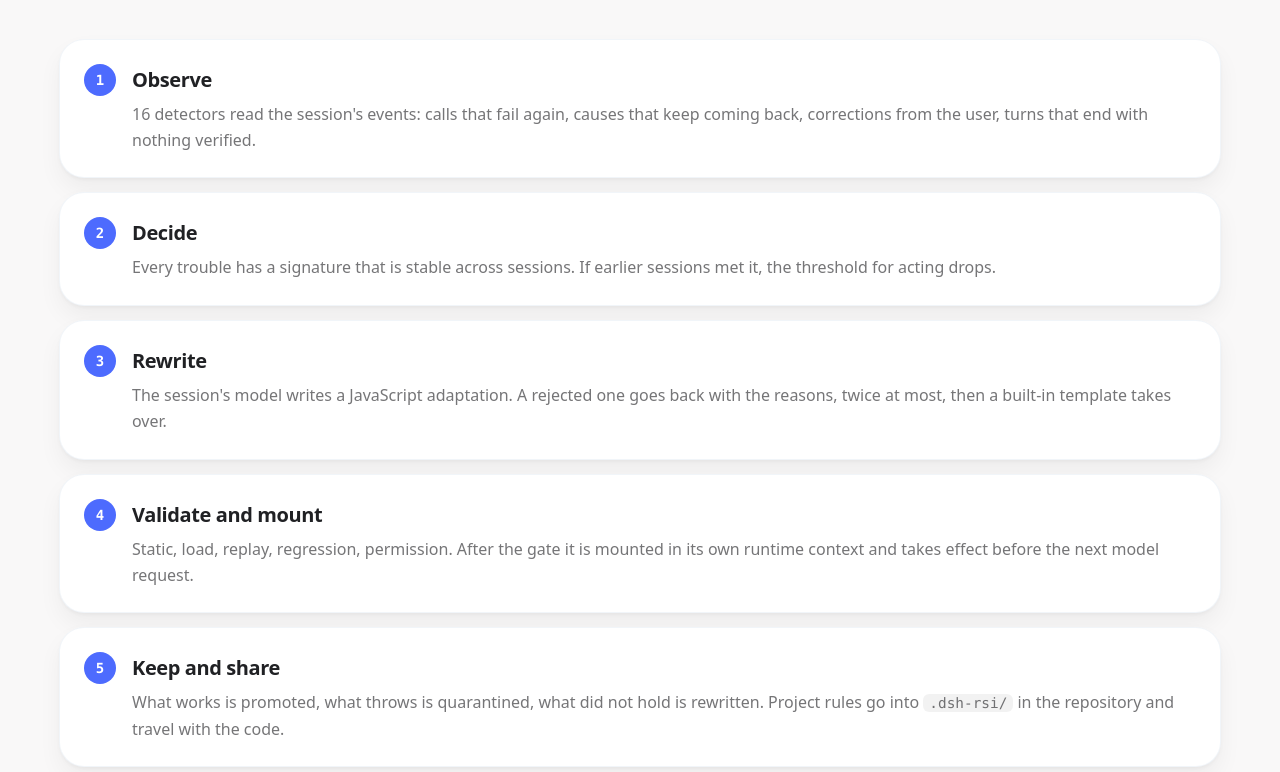
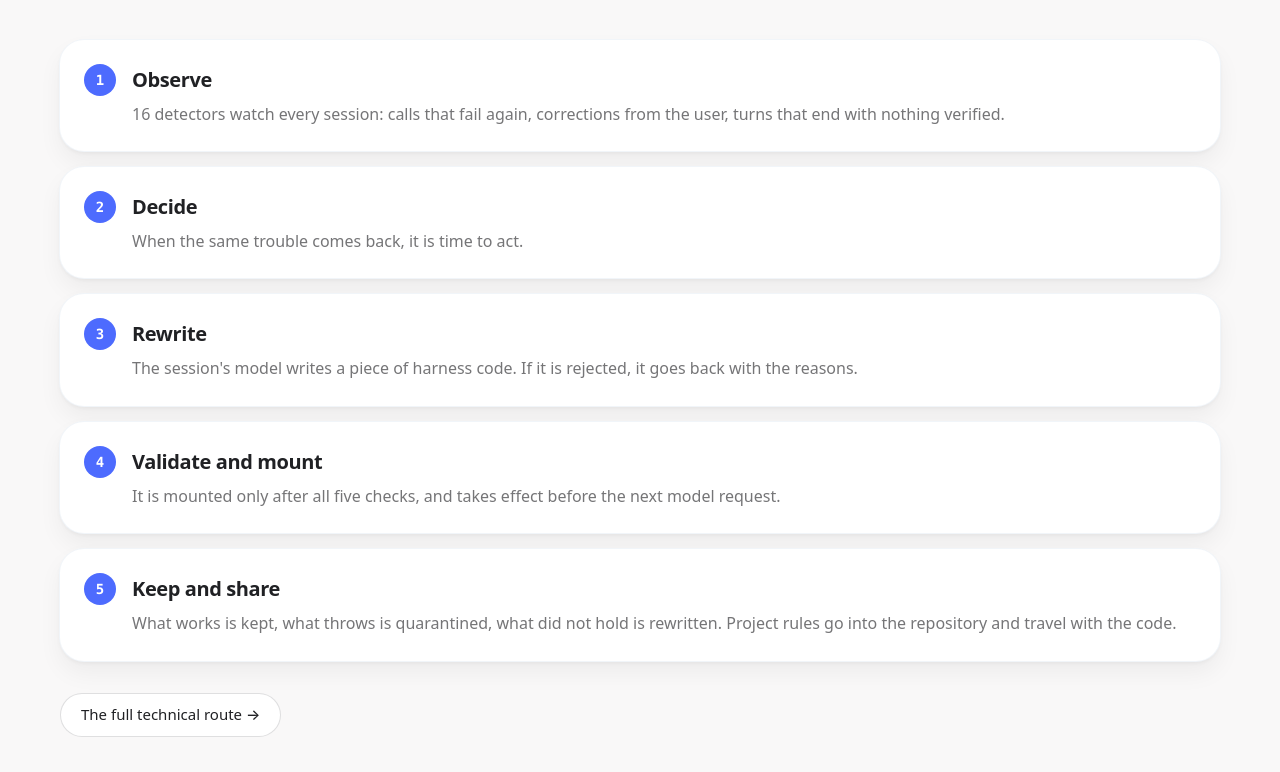
Before and after one commit to qybaihe/dshrsi, a website: page website/index.html in a window 1280 px wide. Shown: the part 2908-3680 px from the top of the page. Drawn offline with Linux system fonts and the light colour scheme.

Commit message:
Website: one plain sentence for each of the five steps
Co-Authored-By: Claude Fable 5.2 <noreply@anthropic.com>

```diff
--- a/website/index.html
+++ b/website/index.html
@@ -81,11 +81,11 @@
       <picture lang="en"><source media="(prefers-color-scheme: dark)" srcset="assets/img/pit-stop.dark.svg"><img src="assets/img/pit-stop.svg" width="1280" height="720" loading="lazy" alt="How DSHRSI works, drawn as a pit stop: the car is the harness, the driver is the model, and the new part is harness code written in the middle of a turn"></picture>
     </figure>
     <ol class="steps">
-      <li><h3><span lang="zh">观察</span><span lang="en">Observe</span></h3><p><span lang="zh">16 个判断点读会话事件：重复失败的调用、反复出现的失败原因、用户的纠正、没验证就收工的一轮。</span><span lang="en">16 detectors read the session's events: calls that fail again, causes that keep coming back, corrections from the user, turns that end with nothing verified.</span></p></li>
-      <li><h3><span lang="zh">决策</span><span lang="en">Decide</span></h3><p><span lang="zh">每个麻烦有一个跨会话稳定的签名。以前的会话见过它，这次动手的门槛就更低。</span><span lang="en">Every trouble has a signature that is stable across sessions. If earlier sessions met it, the threshold for acting drops.</span></p></li>
-      <li><h3><span lang="zh">改写</span><span lang="en">Rewrite</span></h3><p><span lang="zh">会话里的模型写一段 JavaScript 适配。被打回就带着原因重写，最多两次，再不行用内置模板。</span><span lang="en">The session's model writes a JavaScript adaptation. A rejected one goes back with the reasons, twice at most, then a built-in template takes over.</span></p></li>
-      <li><h3><span lang="zh">校验并挂载</span><span lang="en">Validate and mount</span></h3><p><span lang="zh">静态、加载、重演、回归、权限五道关。通过后装进独立的运行环境，下一次模型请求之前生效。</span><span lang="en">Static, load, replay, regression, permission. After the gate it is mounted in its own runtime context and takes effect before the next model request.</span></p></li>
-      <li><h3><span lang="zh">沉淀并共享</span><span lang="en">Keep and share</span></h3><p><span lang="zh">有效的转正，出错的隔离，没拦住的重写。项目层的规矩写进仓库的 <code>.dsh-rsi/</code>，跟着代码走。</span><span lang="en">What works is promoted, what throws is quarantined, what did not hold is rewritten. Project rules go into <code>.dsh-rsi/</code> in the repository and travel with the code.</span></p></li>
+      <li><h3><span lang="zh">观察</span><span lang="en">Observe</span></h3><p><span lang="zh">16 个判断点盯着每次会话：重复失败的调用、用户的纠正、没验证就收工的一轮。</span><span lang="en">16 detectors watch every session: calls that fail again, corrections from the user, turns that end with nothing verified.</span></p></li>
+      <li><h3><span lang="zh">决策</span><span lang="en">Decide</span></h3><p><span lang="zh">同一个麻烦再次出现，就该动手了。</span><span lang="en">When the same trouble comes back, it is time to act.</span></p></li>
+      <li><h3><span lang="zh">改写</span><span lang="en">Rewrite</span></h3><p><span lang="zh">会话里的模型给 Harness 写一段代码。被打回，就带着原因重写。</span><span lang="en">The session's model writes a piece of harness code. If it is rejected, it goes back with the reasons.</span></p></li>
+      <li><h3><span lang="zh">校验并挂载</span><span lang="en">Validate and mount</span></h3><p><span lang="zh">五道校验全过才装上，下一次模型请求之前就生效。</span><span lang="en">It is mounted only after all five checks, and takes effect before the next model request.</span></p></li>
+      <li><h3><span lang="zh">沉淀并共享</span><span lang="en">Keep and share</span></h3><p><span lang="zh">有效的留下，出错的隔离，没拦住的重写。项目的规矩写进仓库，跟着代码走。</span><span lang="en">What works is kept, what throws is quarantined, what did not hold is rewritten. Project rules go into the repository and travel with the code.</span></p></li>
     </ol>
     <p style="margin-top:32px"><a class="btn" href="tech.html"><span lang="zh">完整技术路线 →</span><span lang="en">The full technical route →</span></a></p>
   </div>
```
